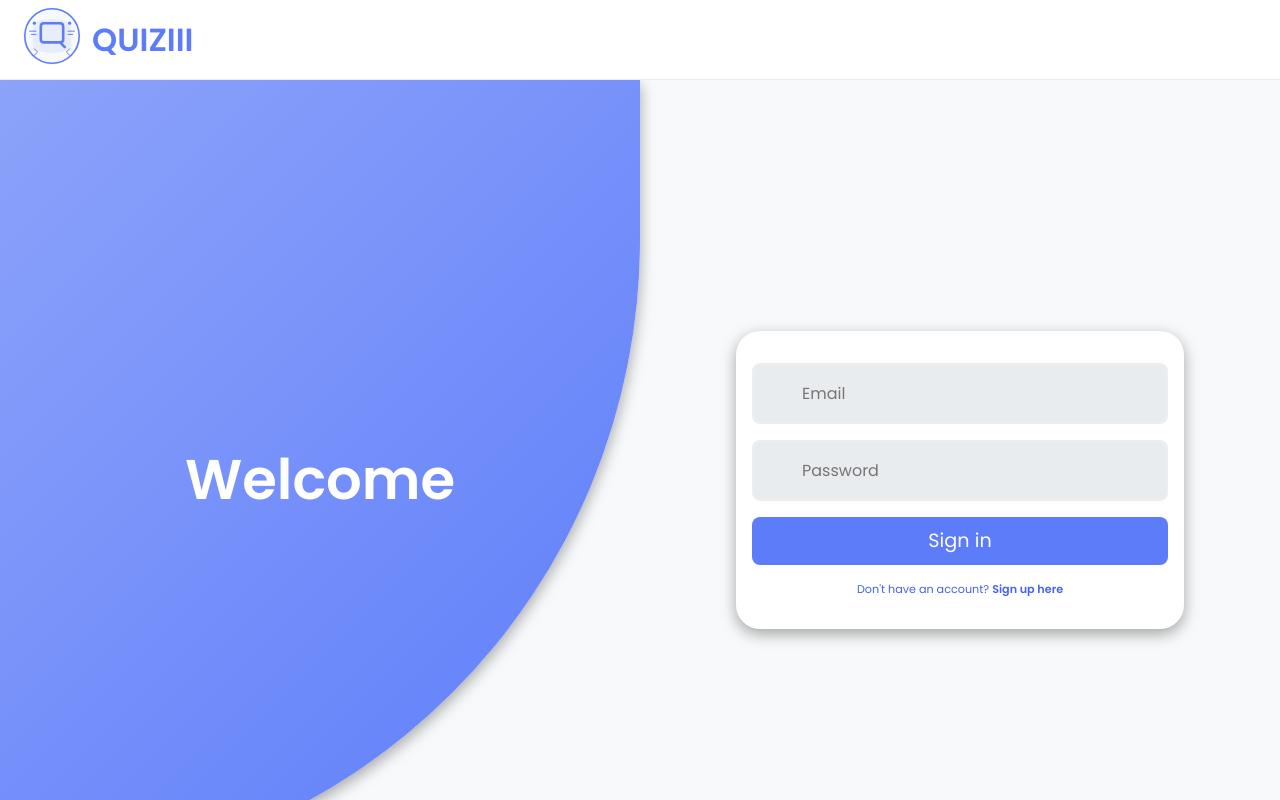
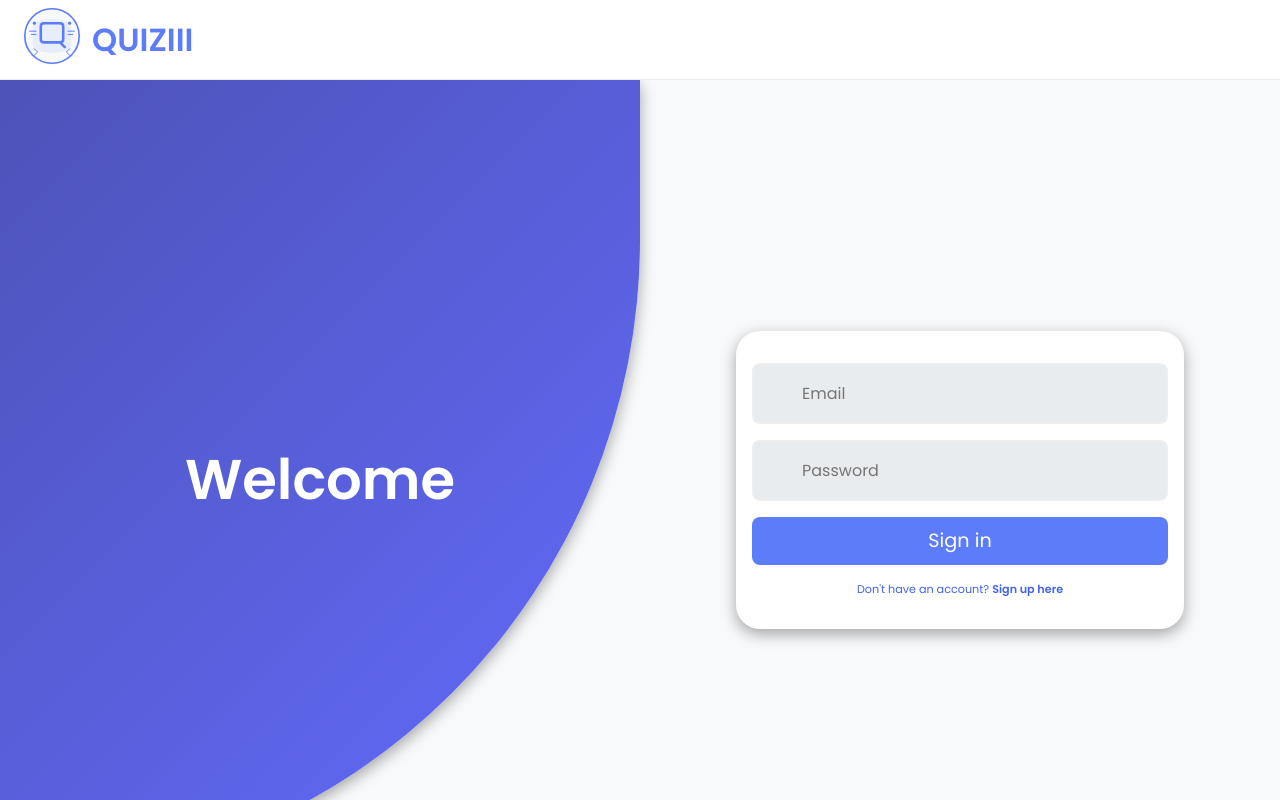
Before and after one commit to nikita1grynenko/hackathon-in21h-first-stage, a React (Vite) app in the folder client-app/: page /auth in a window 1280 px wide. Built offline with nearby package versions, Linux system fonts and the light colour scheme; no server answers.

Commit message:
fixed colors for auth balls

```diff
--- a/client-app/src/pages/auth/auth.style.css
+++ b/client-app/src/pages/auth/auth.style.css
@@ -307,8 +307,8 @@ body {
   transform: translate(35%, 0);
   background-image: linear-gradient(
     -45deg,
-    var(--primary-color) 0%,
-    var(--secondary-color) 100%
+    #646cff 0%,
+    #1a1a1a 100%
   );
   transition: 1s ease-in-out;
   z-index: 6;
```
